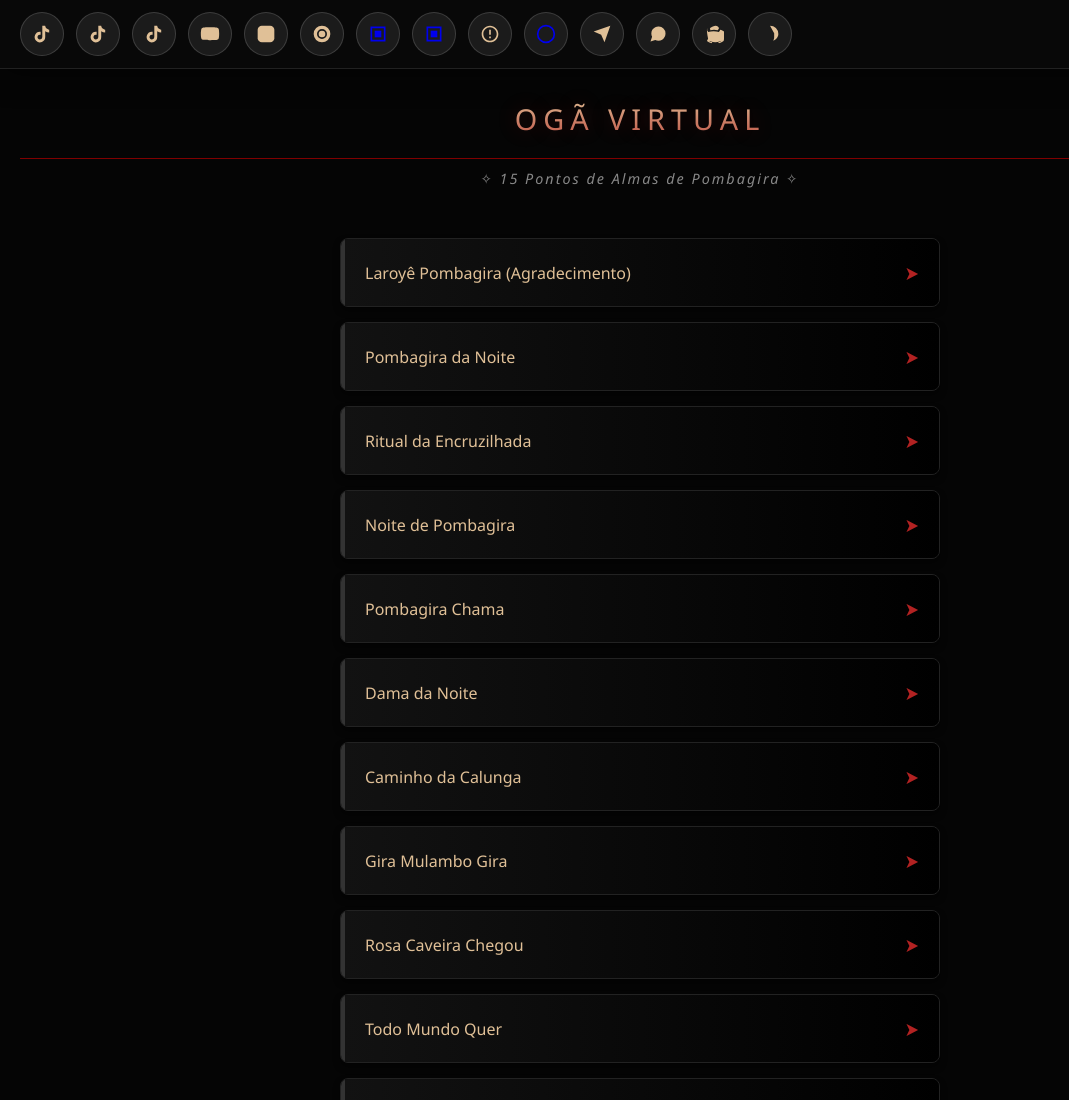
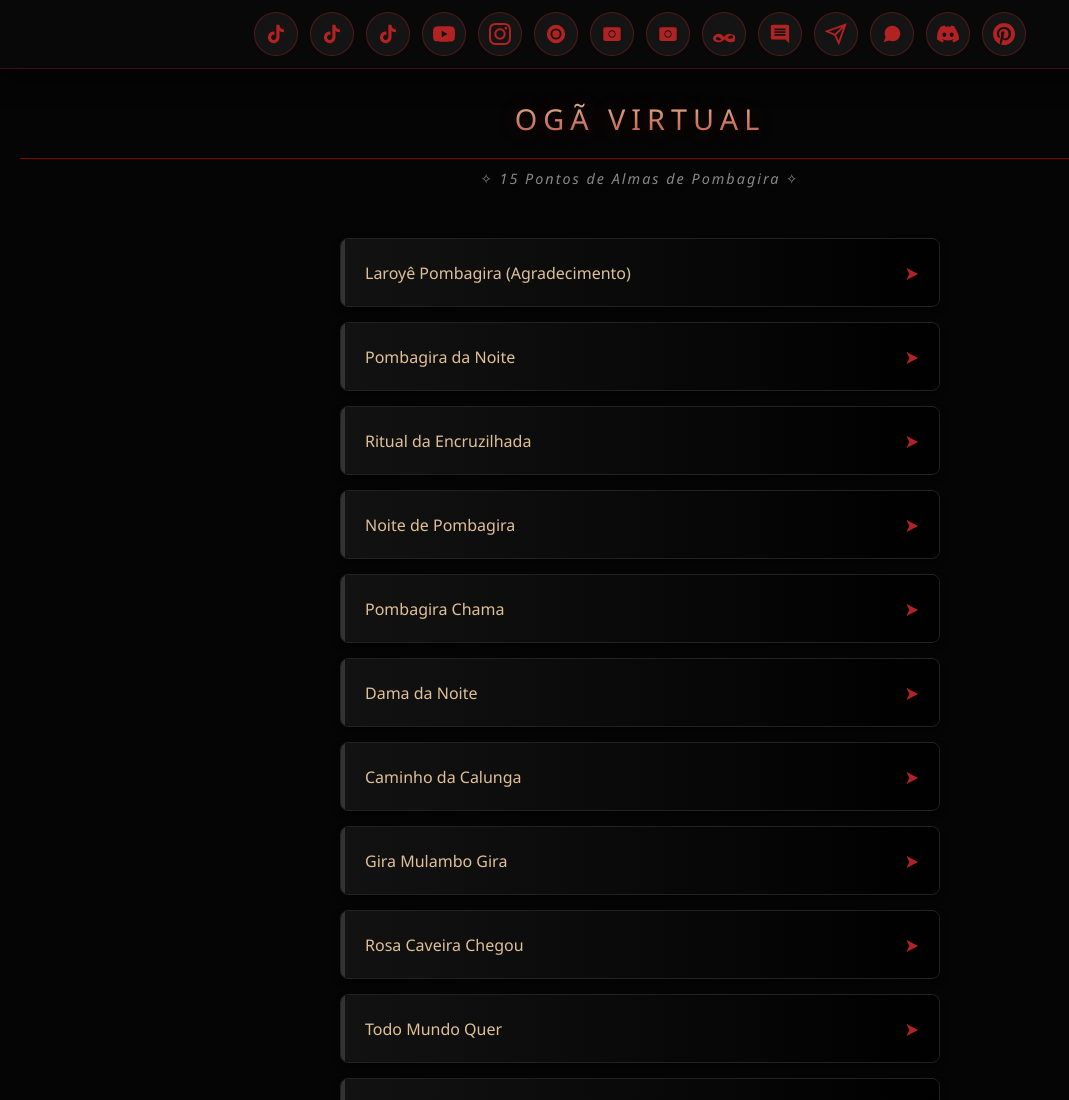
Before and after one commit to alexialuzdeferro/Pontos-Gira-de-Pombagiras, a plain HTML site: page index.html in a window 1280 px wide. Shown: the top 1100 px of the page, without its empty margins (0-1069 px from the left). Drawn offline with Linux system fonts and the light colour scheme.

Commit message:
Refactor social buttons and enhance styles
Updated social buttons and styles for improved visuals and functionality.

```diff
--- a/index.html
+++ b/index.html
@@ -11,34 +11,40 @@
             color: #e0c097; /* Dourado Envelhecido */
             font-family: 'Segoe UI', Tahoma, Geneva, Verdana, sans-serif;
             margin: 0;
-            padding: 0; /* Removido padding global para o menu fixo funcionar bem */
+            padding: 0;
             padding-bottom: 100px;
-            overflow-x: hidden; /* Evita rolagem lateral da página */
+            overflow-x: hidden;
         }
 
         /* --- BARRA SOCIAL (GLASSMORPHISM) --- */
         .social-dock-container {
-            position: sticky; /* Fixa no topo ao rolar */
+            position: sticky;
             top: 0;
             z-index: 100;
-            background: rgba(10, 10, 10, 0.7); /* Fundo escuro semi-transparente */
-            backdrop-filter: blur(12px); /* Efeito de vidro fosco (iPhone style) */
-            -webkit-backdrop-filter: blur(12px);
-            border-bottom: 1px solid rgba(255, 255, 255, 0.1);
+            background: rgba(10, 10, 10, 0.85);
+            backdrop-filter: blur(15px);
+            -webkit-backdrop-filter: blur(15px);
+            border-bottom: 1px solid rgba(178, 34, 34, 0.3);
             padding: 12px 0;
-            box-shadow: 0 4px 30px rgba(0, 0, 0, 0.5);
+            box-shadow: 0 4px 30px rgba(0, 0, 0, 0.8);
+            width: 100%;
         }
 
         .social-scroller {
             display: flex;
             gap: 12px;
-            overflow-x: auto; /* Permite rolagem horizontal */
+            overflow-x: auto;
             padding: 0 20px;
-            -webkit-overflow-scrolling: touch; /* Rolagem suave no iOS */
-            scrollbar-width: none; /* Esconde barra de rolagem no Firefox */
+            -webkit-overflow-scrolling: touch;
+            scrollbar-width: none;
+            align-items: center;
+
+            /* CENTRALIZAÇÃO HÍBRIDA */
+            width: fit-content;
+            max-width: 100%;
+            margin: 0 auto;
         }
 
-        /* Esconde barra de rolagem no Chrome/Safari */
         .social-scroller::-webkit-scrollbar {
             display: none;
         }
@@ -46,49 +52,53 @@
         .social-btn {
             width: 42px;
             height: 42px;
-            min-width: 42px; /* Impede achatar */
+            min-width: 42px;
             border-radius: 50%;
-            background: rgba(255, 255, 255, 0.08);
-            border: 1px solid rgba(255, 255, 255, 0.15);
+            background: rgba(255, 255, 255, 0.05);
+            border: 1px solid rgba(178, 34, 34, 0.4);
             display: flex;
             align-items: center;
             justify-content: center;
             transition: all 0.3s ease;
             text-decoration: none;
             position: relative;
+            color: #b22222 !important;
         }
 
         .social-btn svg {
-            width: 20px;
-            height: 20px;
-            fill: #e0c097; /* Cor padrão dourada */
-            transition: fill 0.3s;
+            width: 22px;
+            height: 22px;
+            fill: #b22222;
+            transition: all 0.3s;
+            stroke: none;
         }
 
-        /* Efeito Hover e Cores das Marcas */
+        .social-btn.stroked svg {
+            fill: none;
+            stroke: #b22222;
+            stroke-width: 2;
+        }
+
         .social-btn:hover {
             transform: translateY(-3px) scale(1.1);
-            background: rgba(255, 255, 255, 0.15);
-            border-color: rgba(255, 255, 255, 0.4);
-            box-shadow: 0 0 10px rgba(255, 255, 255, 0.2);
+            background: rgba(178, 34, 34, 0.2);
+            border-color: #ff0000;
+            box-shadow: 0 0 15px rgba(178, 34, 34, 0.6);
         }
 
-        /* Cores Específicas no Hover */
-        .social-btn.tiktok:hover svg { fill: #ff0050; filter: drop-shadow(2px 0 0 #00f2ea); }
-        .social-btn.youtube:hover svg { fill: #FF0000; }
-        .social-btn.instagram:hover svg { fill: #E1306C; }
-        .social-btn.threads:hover svg { fill: #ffffff; }
-        .social-btn.meta:hover svg { fill: #0084ff; }
-        .social-btn.sora:hover svg { fill: #10a37f; }
-        .social-btn.telegram:hover svg { fill: #0088cc; }
-        .social-btn.whatsapp:hover svg { fill: #25D366; }
-        .social-btn.discord:hover svg { fill: #5865F2; }
-        .social-btn.pinterest:hover svg { fill: #E60023; }
-        .social-btn.kwai:hover svg { fill: #ff6c00; }
+        .social-btn:hover svg {
+            fill: #ff4444;
+            filter: drop-shadow(0 0 5px #ff0000);
+        }
+
+        .social-btn.stroked:hover svg {
+            stroke: #ff4444;
+            filter: drop-shadow(0 0 5px #ff0000);
+        }
 
         /* --- CONTEÚDO PRINCIPAL --- */
         .main-content {
-            padding: 20px; /* Reaplica o padding que tiramos do body */
+            padding: 20px;
         }
 
         h1 {
@@ -132,7 +142,6 @@
             box-shadow: 0 4px 6px rgba(0,0,0,0.5);
         }
 
-        /* Estado Ativo (Expandido) */
         .musica-item.ativo {
             border-color: #b22222;
             box-shadow: 0 0 15px rgba(178, 34, 34, 0.4);
@@ -140,7 +149,6 @@
             z-index: 10;
         }
 
-        /* --- CABEÇALHO DO ITEM --- */
         .musica-titulo {
             padding: 20px;
             cursor: pointer;
@@ -168,7 +176,7 @@
             display: flex;
             align-items: center;
             gap: 10px;
-            flex: 1; /* Ocupa o espaço disponível */
+            flex: 1;
         }
 
         .titulo-texto span {
@@ -176,10 +184,9 @@
             white-space: nowrap;
             overflow: hidden;
             text-overflow: ellipsis;
-            max-width: 85%; /* Evita que texto longo quebre o layout no mobile */
+            max-width: 85%;
         }
 
-        /* Ícone Play/Pause Animado */
         .icone-play {
             font-size: 1.2em;
             color: #b22222;
@@ -193,7 +200,7 @@
             color: #fff;
         }
 
-        /* --- EQUALIZADOR GRÁFICO (PULSE) --- */
+        /* EQUALIZADOR */
         .equalizer {
             display: flex;
             align-items: flex-end;
@@ -201,7 +208,7 @@
             gap: 3px;
             opacity: 0;
             transition: opacity 0.3s;
-            margin-left: auto; /* Empurra para a direita se houver espaço */
+            margin-left: auto;
         }
 
         .musica-item.ativo .equalizer {
@@ -227,7 +234,6 @@
             100% { height: 40%; background-color: #800000; }
         }
 
-        /* --- CONTEÚDO (VÍDEO + LETRA) --- */
         .musica-conteudo {
             max-height: 0;
             overflow: hidden;
@@ -238,11 +244,9 @@
         }
 
         .musica-item.ativo .musica-conteudo {
-            max-height: 800px; /* Aumentado para garantir que tudo caiba */
+            max-height: 800px;
         }
 
-        /* --- PLAYER VIDEO (Horizontalizado 16:9) --- */
-        /* O truque aqui é manter o container 16:9 para uniformidade */
         .video-container {
             width: 100%;
             background: #000;
@@ -252,8 +256,8 @@
         .video-wrapper {
             position: relative;
             width: 100%;
-            padding-top: 56.25%; /* 16:9 Aspect Ratio - FORÇA HORIZONTAL */
-            box-shadow: inset 0 0 30px rgba(0,0,0,1); /* Sombra interna para disfarçar bordas */
+            padding-top: 56.25%;
+            box-shadow: inset 0 0 30px rgba(0,0,0,1);
         }
 
         .video-wrapper iframe {
@@ -265,7 +269,6 @@
             border: none;
         }
 
-        /* --- ÁREA DA LETRA --- */
         .letra {
             padding: 20px;
             font-size: 0.95em;
@@ -278,7 +281,6 @@
             background: radial-gradient(circle at center, #150000, #050505);
         }
 
-        /* Layout Desktop */
         @media (min-width: 768px) {
             .musica-item.ativo .musica-conteudo {
                 flex-direction: row;
@@ -303,7 +305,6 @@
                 justify-content: center;
                 padding: 30px;
             }
-             /* Scrollbar fina */
             .letra::-webkit-scrollbar { width: 6px; }
             .letra::-webkit-scrollbar-track { background: #000; }
             .letra::-webkit-scrollbar-thumb { background: #444; border-radius: 3px; }
@@ -325,74 +326,74 @@
     <div class="social-dock-container">
         <div class="social-scroller">
 
-            <!-- TikTok 1: Espelhos -->
-            <a href="https://www.tiktok.com/@espelhosdepombagira?lang=pt-BR" target="_blank" class="social-btn tiktok" title="TikTok Espelhos">
+            <!-- TikTok 1 -->
+            <a href="https://www.tiktok.com/@espelhosdepombagira?lang=pt-BR" target="_blank" class="social-btn" title="TikTok Espelhos">
                 <svg viewBox="0 0 24 24"><path d="M19.59 6.69a4.83 4.83 0 0 1-3.77-4.25V2h-3.45v13.67a2.89 2.89 0 0 1-5.2 1.74 2.89 2.89 0 0 1 2.31-4.64 2.93 2.93 0 0 1 .88.13V9.4a6.84 6.84 0 0 0-1-.05A6.33 6.33 0 0 0 5 20.1a6.34 6.34 0 0 0 10.86-4.43v-7a8.16 8.16 0 0 0 4.77 1.52v-3.4a4.85 4.85 0 0 1-1-.1z"/></svg>
             </a>
 
-            <!-- TikTok 2: Almas -->
-            <a href="https://www.tiktok.com/@almasdepombagira?lang=pt-BR" target="_blank" class="social-btn tiktok" title="TikTok Almas">
+            <!-- TikTok 2 -->
+            <a href="https://www.tiktok.com/@almasdepombagira?lang=pt-BR" target="_blank" class="social-btn" title="TikTok Almas">
                 <svg viewBox="0 0 24 24"><path d="M19.59 6.69a4.83 4.83 0 0 1-3.77-4.25V2h-3.45v13.67a2.89 2.89 0 0 1-5.2 1.74 2.89 2.89 0 0 1 2.31-4.64 2.93 2.93 0 0 1 .88.13V9.4a6.84 6.84 0 0 0-1-.05A6.33 6.33 0 0 0 5 20.1a6.34 6.34 0 0 0 10.86-4.43v-7a8.16 8.16 0 0 0 4.77 1.52v-3.4a4.85 4.85 0 0 1-1-.1z"/></svg>
             </a>
 
-            <!-- TikTok 3: Alexia -->
-            <a href="https://www.tiktok.com/@alexiarosadefogo?lang=pt-BR" target="_blank" class="social-btn tiktok" title="TikTok Alexia">
+            <!-- TikTok 3 -->
+            <a href="https://www.tiktok.com/@alexiarosadefogo?lang=pt-BR" target="_blank" class="social-btn" title="TikTok Alexia">
                 <svg viewBox="0 0 24 24"><path d="M19.59 6.69a4.83 4.83 0 0 1-3.77-4.25V2h-3.45v13.67a2.89 2.89 0 0 1-5.2 1.74 2.89 2.89 0 0 1 2.31-4.64 2.93 2.93 0 0 1 .88.13V9.4a6.84 6.84 0 0 0-1-.05A6.33 6.33 0 0 0 5 20.1a6.34 6.34 0 0 0 10.86-4.43v-7a8.16 8.16 0 0 0 4.77 1.52v-3.4a4.85 4.85 0 0 1-1-.1z"/></svg>
             </a>
 
-            <!-- YouTube -->
-            <a href="https://www.youtube.com/@almasdepombagira" target="_blank" class="social-btn youtube" title="YouTube">
-                <svg viewBox="0 0 24 24"><path d="M22.54 6.42a2.78 2.78 0 0 0-1.94-2C18.88 4 12 4 12 4s-6.88 0-8.6.46a2.78 2.78 0 0 0-1.94 2A29 29 0 0 0 1 11.75a29 29 0 0 0 .46 5.33A2.78 2.78 0 0 0 3.4 19c1.72.46 8.6.46 8.6.46s6.88 0 8.6-.46a2.78 2.78 0 0 0 1.94-2 29 29 0 0 0 .46-5.25 29 29 0 0 0-.46-5.33zM9.75 15.02l5.75-3.27-5.75-3.27z"/></svg>
+            <!-- YouTube (Ícone Oficial Play) -->
+            <a href="https://www.youtube.com/@almasdepombagira" target="_blank" class="social-btn" title="YouTube">
+                <svg viewBox="0 0 24 24"><path d="M23.498 6.186a3.016 3.016 0 0 0-2.122-2.136C19.505 3.545 12 3.545 12 3.545s-7.505 0-9.377.505A3.017 3.017 0 0 0 .502 6.186C0 8.07 0 12 0 12s0 3.93.502 5.814a3.016 3.016 0 0 0 2.122 2.136c1.871.505 9.376.505 9.376.505s7.505 0 9.377-.505a3.015 3.015 0 0 0 2.122-2.136C24 15.93 24 12 24 12s0-3.93-.502-5.814zM9.545 15.568V8.432L15.818 12l-6.273 3.568z"/></svg>
             </a>
 
-            <!-- Instagram -->
-            <a href="https://www.instagram.com/almasdepombagira/?igsh=Y3VocnA2aDQxYjlw" target="_blank" class="social-btn instagram" title="Instagram">
-                <svg viewBox="0 0 24 24"><rect x="2" y="2" width="20" height="20" rx="5" ry="5"/><path d="M16 11.37A4 4 0 1 1 12.63 8 4 4 0 0 1 16 11.37z"/><line x1="17.5" y1="6.5" x2="17.51" y2="6.5"/></svg>
+            <!-- Instagram (Ícone Câmera Oficial) -->
+            <a href="https://www.instagram.com/almasdepombagira/?igsh=Y3VocnA2aDQxYjlw" target="_blank" class="social-btn" title="Instagram">
+                <svg viewBox="0 0 24 24"><path d="M12 2.163c3.204 0 3.584.012 4.85.07 3.252.148 4.771 1.691 4.919 4.919.058 1.265.069 1.645.069 4.849 0 3.205-.012 3.584-.069 4.849-.149 3.225-1.664 4.771-4.919 4.919-1.266.058-1.644.07-4.85.07-3.204 0-3.584-.012-4.849-.07-3.26-.149-4.771-1.699-4.919-4.92-.058-1.265-.07-1.644-.07-4.849 0-3.204.013-3.583.07-4.849.149-3.227 1.664-4.771 4.919-4.919 1.266-.057 1.645-.069 4.849-.069zm0-2.163c-3.259 0-3.667.014-4.947.072-4.358.2-6.78 2.618-6.98 6.98-.059 1.281-.073 1.689-.073 4.948 0 3.259.014 3.668.072 4.948.2 4.358 2.618 6.78 6.98 6.98 1.281.058 1.689.072 4.948.072 3.259 0 3.668-.014 4.948-.072 4.354-.2 6.782-2.618 6.979-6.98.059-1.28.073-1.689.073-4.948 0-3.259-.014-3.667-.072-4.947-.196-4.354-2.617-6.78-6.979-6.98-1.281-.059-1.69-.073-4.949-.073zm0 5.838c-3.403 0-6.162 2.759-6.162 6.162s2.759 6.163 6.162 6.163 6.162-2.759 6.162-6.163c0-3.403-2.759-6.162-6.162-6.162zm0 10.162c-2.209 0-4-1.79-4-4 0-2.209 1.791-4 4-4s4 1.791 4 4c0 2.21-1.791 4-4 4zm6.406-11.845c-.796 0-1.441.645-1.441 1.44s.645 1.44 1.441 1.44c.795 0 1.439-.645 1.439-1.44s-.644-1.44-1.439-1.44z"/></svg>
             </a>
 
             <!-- Threads -->
-            <a href="https://www.threads.com/@almasdepombagira" target="_blank" class="social-btn threads" title="Threads">
+            <a href="https://www.threads.com/@almasdepombagira" target="_blank" class="social-btn" title="Threads">
                 <svg viewBox="0 0 24 24"><path d="M12 2a10 10 0 1 0 10 10 10 10 0 0 0-10-10zm0 16a6 6 0 1 1 6-6 6 6 0 0 1-6 6zm0-10a4 4 0 1 0 4 4 4 4 0 0 0-4-4z"/></svg>
             </a>
 
-            <!-- Kwai 1 (Custom Icon) -->
-            <a href="https://www.kwai.com/@AlmasdePombagira" target="_blank" class="social-btn kwai" title="Kwai Almas">
-                <svg viewBox="0 0 24 24"><path d="M4 4h16v16H4z" fill="none" stroke="currentColor" stroke-width="2"/><path d="M8 8h8v8H8z" fill="currentColor"/></svg>
+            <!-- Kwai 1 -->
+            <a href="https://www.kwai.com/@AlmasdePombagira" target="_blank" class="social-btn" title="Kwai Almas">
+                <svg viewBox="0 0 24 24"><path d="M19.5,4.5h-15c-1.1,0-2,0.9-2,2v11c0,1.1,0.9,2,2,2h15c1.1,0,2-0.9,2-2v-11C21.5,5.4,20.6,4.5,19.5,4.5z M15,12c0,1.7-1.3,3-3,3s-3-1.3-3-3s1.3-3,3-3S15,10.3,15,12z M8,12c0-2.2,1.8-4,4-4s4,1.8,4,4s-1.8,4-4,4S8,14.2,8,12z"/></svg>
             </a>
 
-            <!-- Kwai 2 (Custom Icon) -->
-            <a href="https://www.kwai.com/@AlexiaRosadeFogo" target="_blank" class="social-btn kwai" title="Kwai Alexia">
-                <svg viewBox="0 0 24 24"><path d="M4 4h16v16H4z" fill="none" stroke="currentColor" stroke-width="2"/><path d="M8 8h8v8H8z" fill="currentColor"/></svg>
+            <!-- Kwai 2 -->
+            <a href="https://www.kwai.com/@AlexiaRosadeFogo" target="_blank" class="social-btn" title="Kwai Alexia">
+                <svg viewBox="0 0 24 24"><path d="M19.5,4.5h-15c-1.1,0-2,0.9-2,2v11c0,1.1,0.9,2,2,2h15c1.1,0,2-0.9,2-2v-11C21.5,5.4,20.6,4.5,19.5,4.5z M15,12c0,1.7-1.3,3-3,3s-3-1.3-3-3s1.3-3,3-3S15,10.3,15,12z M8,12c0-2.2,1.8-4,4-4s4,1.8,4,4s-1.8,4-4,4S8,14.2,8,12z"/></svg>
             </a>
 
-            <!-- Meta AI -->
-            <a href="https://www.meta.ai/@alexiamelusine" target="_blank" class="social-btn meta" title="Meta AI">
-                <svg viewBox="0 0 24 24"><path d="M12 2C6.48 2 2 6.48 2 12s4.48 10 10 10 10-4.48 10-10S17.52 2 12 2zm0 18c-4.41 0-8-3.59-8-8s3.59-8 8-8 8 3.59 8 8-3.59 8-8 8zm-1-13h2v6h-2zm0 8h2v2h-2z"/></svg>
+            <!-- Meta AI (Ícone Infinito) -->
+            <a href="https://www.meta.ai/@alexiamelusine" target="_blank" class="social-btn" title="Meta AI">
+                <svg viewBox="0 0 24 24"><path d="M20.8 12.6c-1.1-.6-2.1-.8-3.1-.8-2.5 0-4.2 1.5-5.7 3.5-1.5-2-3.2-3.5-5.7-3.5-1 0-2 .2-3.1.8C1.6 13.5 0 15 0 16.8c0 2.5 3.1 4.2 6.3 4.2 2.5 0 4.8-1.3 6.3-3.2 1.5 1.9 3.8 3.2 6.3 3.2 3.2 0 6.3-1.7 6.3-4.2 0-1.8-1.6-3.3-3.1-4.2zM6.3 19c-1.6 0-3-1-3-2.2 0-.8.8-1.6 2-1.6 1.3 0 2.6 1.1 3.8 2.8-.8.6-1.8 1-2.8 1zm9.8-2.8c1.2-1.7 2.5-2.8 3.8-2.8 1.2 0 2 .8 2 1.6 0 1.2-1.4 2.2-3 2.2-1 0-2-.4-2.8-1z"/></svg>
             </a>
 
-            <!-- Sora/OpenAI -->
-            <a href="https://sora.chatgpt.com/profile/alexialuzdeferro" target="_blank" class="social-btn sora" title="Sora">
-                <svg viewBox="0 0 24 24"><circle cx="12" cy="12" r="10" fill="none" stroke="currentColor" stroke-width="2"/><path d="M12 6v12M6 12h12"/></svg>
+            <!-- Sora (Ícone Estrela Mágica/Video Gen) -->
+            <a href="https://sora.chatgpt.com/profile/alexialuzdeferro" target="_blank" class="social-btn" title="Sora">
+                <svg viewBox="0 0 24 24"><path d="M20 2H4c-1.1 0-2 .9-2 2v12c0 1.1.9 2 2 2h14l4 4V4c0-1.1-.9-2-2-2zm-2 12H6v-2h12v2zm0-3H6V9h12v2zm0-3H6V6h12v2z"/></svg>
             </a>
 
             <!-- Telegram -->
-            <a href="https://t.me/pomba_giras" target="_blank" class="social-btn telegram" title="Telegram">
-                <svg viewBox="0 0 24 24"><line x1="22" y1="2" x2="11" y2="13"/><polygon points="22 2 15 22 11 13 2 9 22 2"/></svg>
+            <a href="https://t.me/pomba_giras" target="_blank" class="social-btn stroked" title="Telegram">
+                <svg viewBox="0 0 24 24"><path d="M22 2L11 13"/><path d="M22 2L15 22L11 13L2 9L22 2Z"/></svg>
             </a>
 
             <!-- WhatsApp -->
-            <a href="https://whatsapp.com/channel/0029VbBs2AnJkK7J9J0nLr2G" target="_blank" class="social-btn whatsapp" title="WhatsApp">
+            <a href="https://whatsapp.com/channel/0029VbBs2AnJkK7J9J0nLr2G" target="_blank" class="social-btn" title="WhatsApp">
                 <svg viewBox="0 0 24 24"><path d="M21 11.5a8.38 8.38 0 0 1-.9 3.8 8.5 8.5 0 0 1-7.6 4.7 8.38 8.38 0 0 1-3.8-.9L3 21l1.9-5.7a8.38 8.38 0 0 1-.9-3.8 8.5 8.5 0 0 1 4.7-7.6 8.38 8.38 0 0 1 3.8-.9h.5a8.48 8.48 0 0 1 8 8v.5z"/></svg>
             </a>
 
-            <!-- Discord -->
-            <a href="https://discord.gg/gWZP8R7Dqu" target="_blank" class="social-btn discord" title="Discord">
-                <svg viewBox="0 0 24 24"><circle cx="9" cy="12" r="1"/><circle cx="15" cy="12" r="1"/><path d="M7.5 7.5c3.5-1 5.5-1 9 0 1.5-2.5 1.5-2.5 1.5-2.5C17 1 12 1 7 5c0 0 0 0 0 0 .5 0 .5 2.5.5 2.5zM3.5 20.5c2.5 2 5.5 2.5 5.5 2.5l1-1.5c-3-.5-4-1.5-4-1.5s.5.5 1.5.5c4 2 8 2 12 0 1 0 1.5-.5 1.5-.5s-1 1-4 1.5l1 1.5s3-.5 5.5-2.5c0 0 1.5-6 1.5-11 0 0-3-2-5.5-2.5 0 0-1 2-1.5 2.5 2.5.5 4 1.5 4 1.5s-1.5-1-4-1.5c-4-1-9-1-13 0-2.5.5-4 1.5-4 1.5s1.5-1 4-1.5c-.5-.5-1.5-2.5-1.5-2.5C6.5 4.5 3.5 6.5 3.5 6.5c0 5 1.5 11 1.5 11z"/></svg>
+            <!-- Discord (Corrigido: Com os "olhinhos") -->
+            <a href="https://discord.gg/gWZP8R7Dqu" target="_blank" class="social-btn" title="Discord">
+                <svg viewBox="0 0 24 24"><path d="M20.317 4.37a19.791 19.791 0 0 0-4.885-1.515.074.074 0 0 0-.079.037c-.21.375-.444.864-.608 1.25a18.27 18.27 0 0 0-5.487 0 12.64 12.64 0 0 0-.617-1.25.077.077 0 0 0-.079-.037A19.736 19.736 0 0 0 3.677 4.37a.07.07 0 0 0-.032.027C.533 9.046-.32 13.58.099 18.057a.082.082 0 0 0 .031.057 19.9 19.9 0 0 0 5.993 3.03.078.078 0 0 0 .084-.028 14.09 14.09 0 0 0 1.226-1.994.076.076 0 0 0-.041-.106 13.107 13.107 0 0 1-1.872-.892.077.077 0 0 1-.008-.128 10.2 10.2 0 0 0 .372-.292.074.074 0 0 1 .077-.01c3.928 1.793 8.18 1.793 12.062 0a.074.074 0 0 1 .078.01c.12.098.246.198.373.292a.077.077 0 0 1-.006.127 12.299 12.299 0 0 1-1.873.892.077.077 0 0 0-.041.107c.36.698.772 1.362 1.225 1.993a.076.076 0 0 0 .084.028 19.839 19.839 0 0 0 6.002-3.03.077.077 0 0 0 .032-.054c.5-5.177-2.05-9.18-4.98-13.686a.06.06 0 0 0-.031-.027zM8.02 15.33c-1.183 0-2.157-1.085-2.157-2.419 0-1.333.956-2.419 2.157-2.419 1.21 0 2.176 1.096 2.157 2.42 0 1.333-.956 2.418-2.157 2.418zm7.975 0c-1.183 0-2.157-1.085-2.157-2.419 0-1.333.955-2.419 2.157-2.419 1.21 0 2.176 1.096 2.157 2.42 0 1.333-.946 2.418-2.157 2.418z"/></svg>
             </a>
 
-            <!-- Pinterest -->
-            <a href="https://br.pinterest.com/almasdepombagira/" target="_blank" class="social-btn pinterest" title="Pinterest">
-                <svg viewBox="0 0 24 24"><line x1="8" y1="20" x2="12" y2="10"/><path d="M12 2a10 10 0 0 1 10 10c0 4-3 7-6 8 0 0 1-2 1-4v-5"/></svg>
+            <!-- Pinterest (Ícone "P" Oficial) -->
+            <a href="https://br.pinterest.com/almasdepombagira/" target="_blank" class="social-btn" title="Pinterest">
+                 <svg viewBox="0 0 24 24"><path d="M12.017 0C5.396 0 .029 5.367.029 11.987c0 5.079 3.158 9.417 7.618 11.162-.105-.949-.199-2.403.041-3.439.219-.937 1.406-5.957 1.406-5.957s-.359-.72-.359-1.781c0-1.663.967-2.911 2.168-2.911 1.024 0 1.518.769 1.518 1.688 0 1.029-.653 2.567-.992 3.992-.285 1.193.6 2.165 1.775 2.165 2.128 0 3.768-2.245 3.768-5.487 0-2.861-2.063-4.869-5.008-4.869-3.41 0-5.409 2.562-5.409 5.199 0 1.033.394 2.143.889 2.741.099.12.112.225.085.345-.09.375-.293 1.199-.334 1.363-.053.225-.172.271-.399.165-1.495-.69-2.433-2.878-2.433-4.646 0-3.776 2.748-7.252 7.951-7.252 4.173 0 7.41 2.967 7.41 6.923 0 4.135-2.607 7.462-6.233 7.462-1.214 0-2.354-.629-2.758-1.379l-.749 2.848c-.269 1.045-1.004 2.352-1.498 3.146 1.123.345 2.306.535 3.55.535 6.607 0 11.985-5.365 11.985-11.987C23.97 5.39 18.592.026 11.985.026L12.017 0z"/></svg>
             </a>
         </div>
     </div>
```
